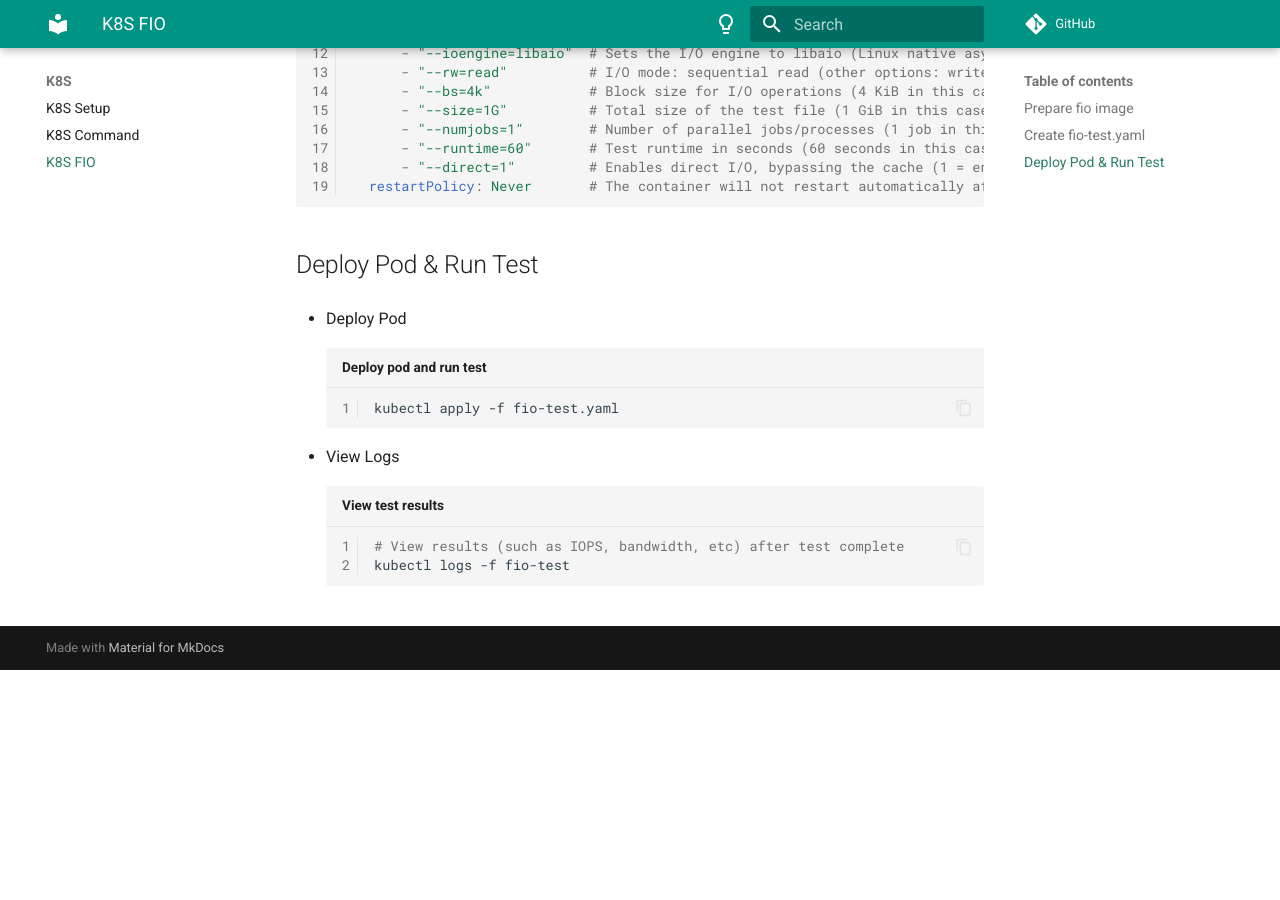
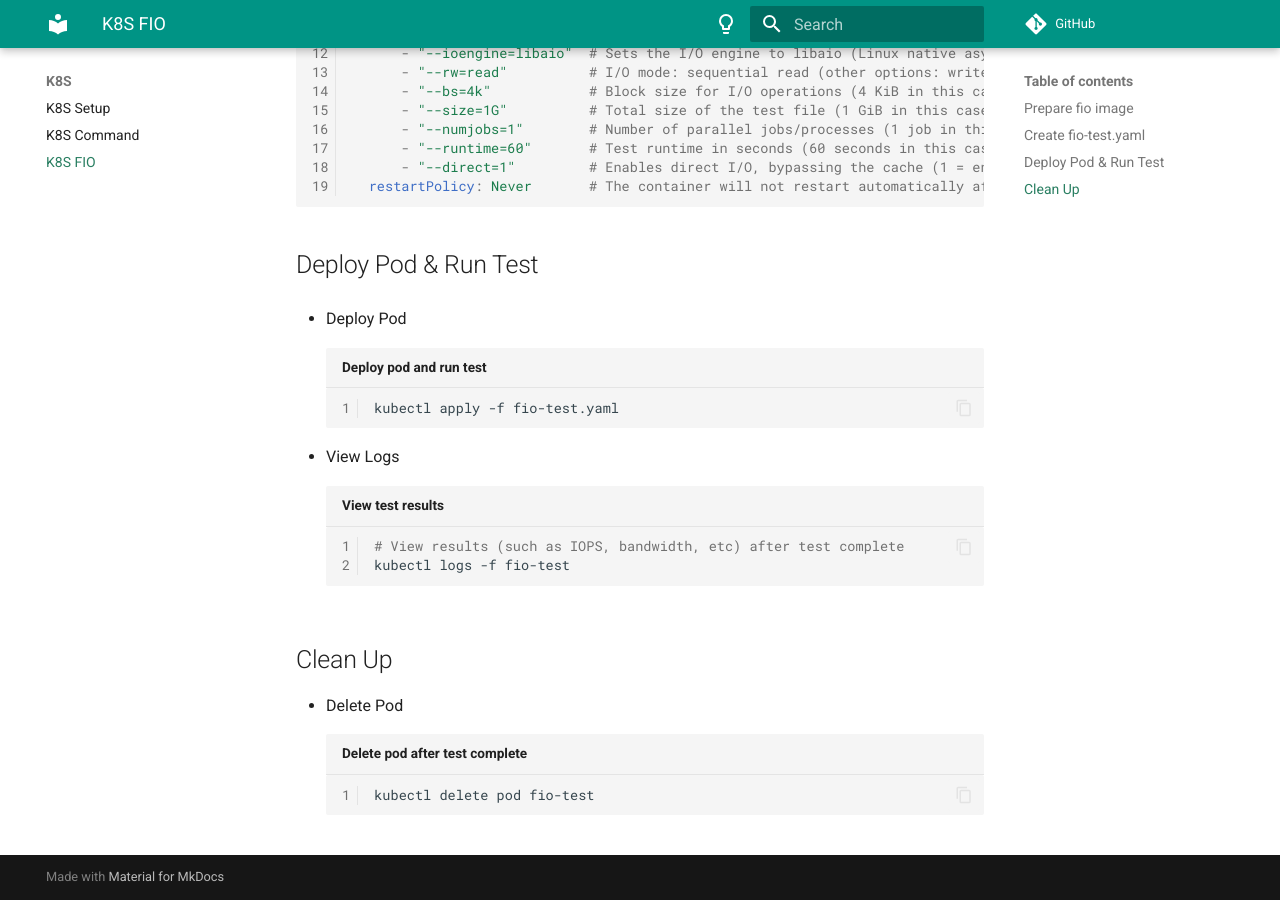
Before and after one commit to zhouushe/notes, an MkDocs documentation site: the page built from docs/k8s_fio.md, in a window 1280 px wide and 900 px high, scrolled down 738 px. Built offline with MkDocs 1.6.1 and Material for MkDocs 9.7.7, drawn with Linux system fonts in a browser that asks for light colours; comment, search, counter and statistics services are not loaded; before the commit the page ends 1408 px from its top, so only the background shows below that.

Commit message:
Update k8s_fio.md

````diff
--- a/docs/k8s_fio.md
+++ b/docs/k8s_fio.md
@@ -37,3 +37,9 @@ kubectl apply -f fio-test.yaml
 # View results (such as IOPS, bandwidth, etc) after test complete
 kubectl logs -f fio-test
 ```
+
+## Clean Up
+- Delete Pod
+```bash title="Delete pod after test complete"
+kubectl delete pod fio-test
+```
````
